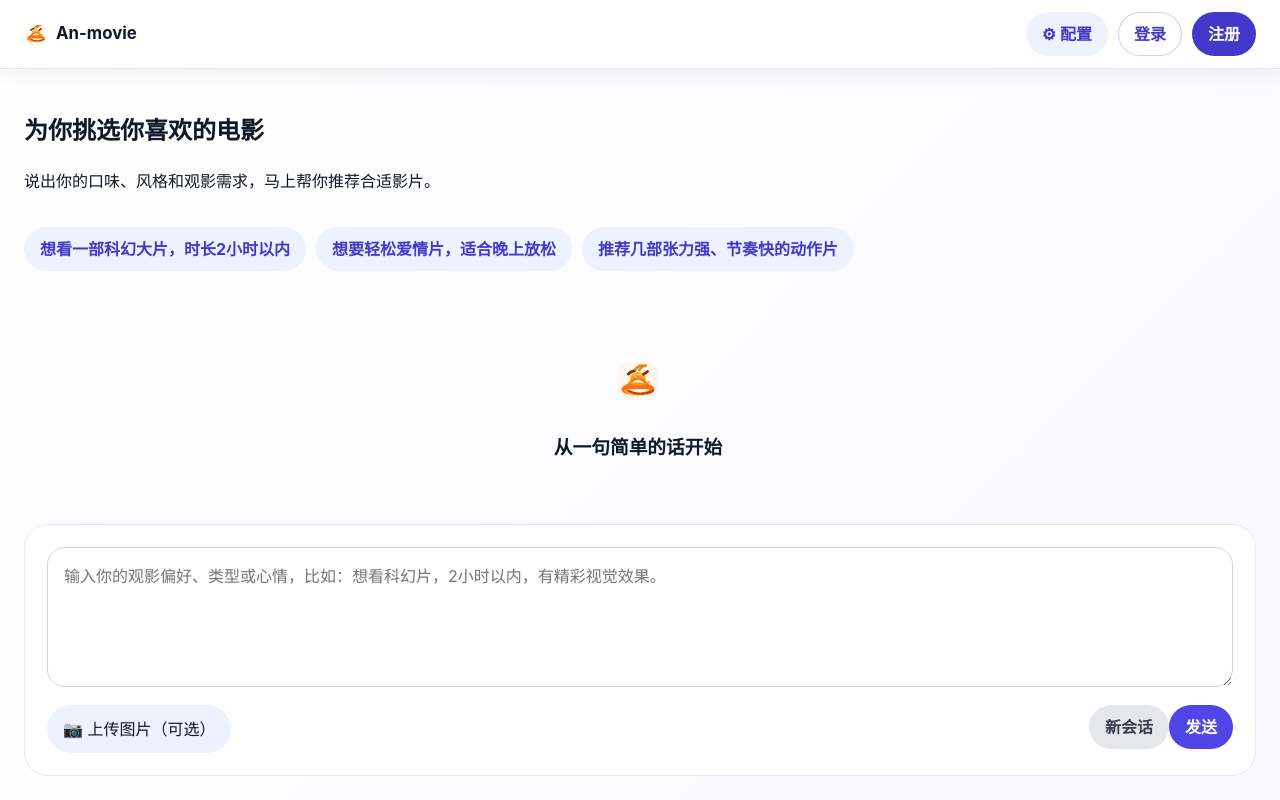
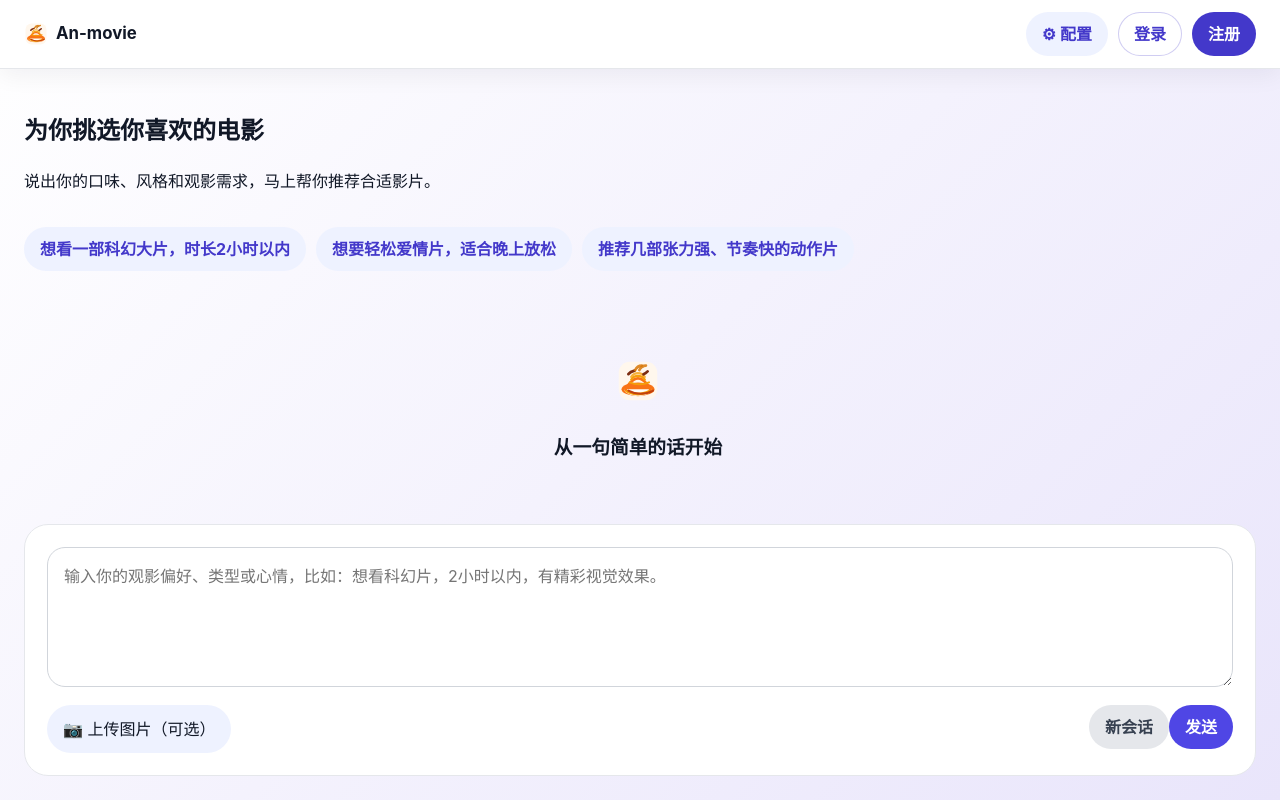
Before and after one commit to renshengyiyijihe/an-movie-recommend-agent, a React (Vite) app in the folder client/: page / in a window 1280 px wide. Built offline with nearby package versions, Linux system fonts and the light colour scheme.

Commit message:
fix: 修复前端问题

```diff
--- a/client/src/styles.css
+++ b/client/src/styles.css
@@ -21,7 +21,7 @@ body {
   height: 100%;
   width: 100%;
   background:
-    linear-gradient(135deg, #ffffff 0%, #f9f7ff 100%);
+    linear-gradient(135deg, #ffffff 0%, #e9e5fb 100%);
   background-attachment: fixed;
   color: #111827;
 }
```
